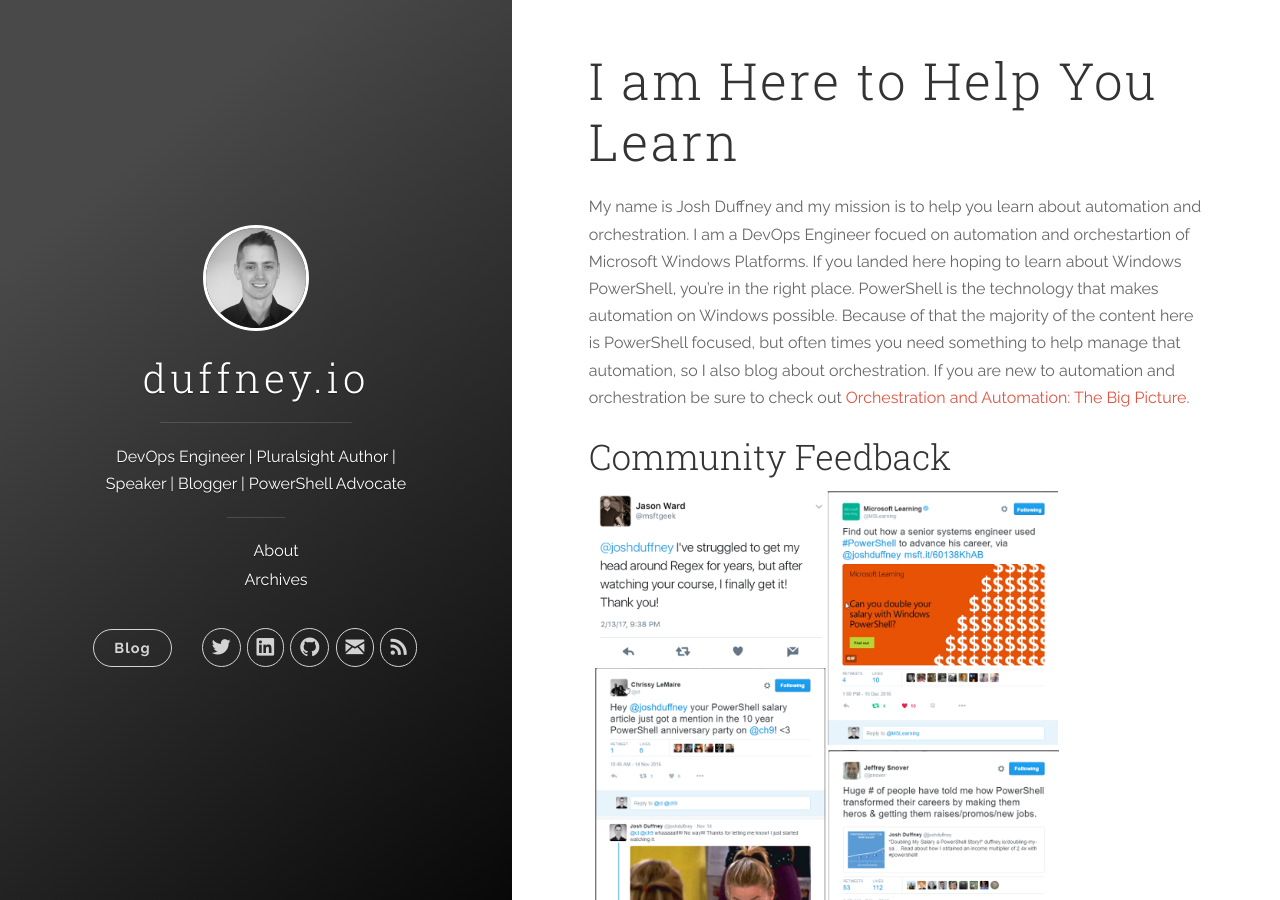
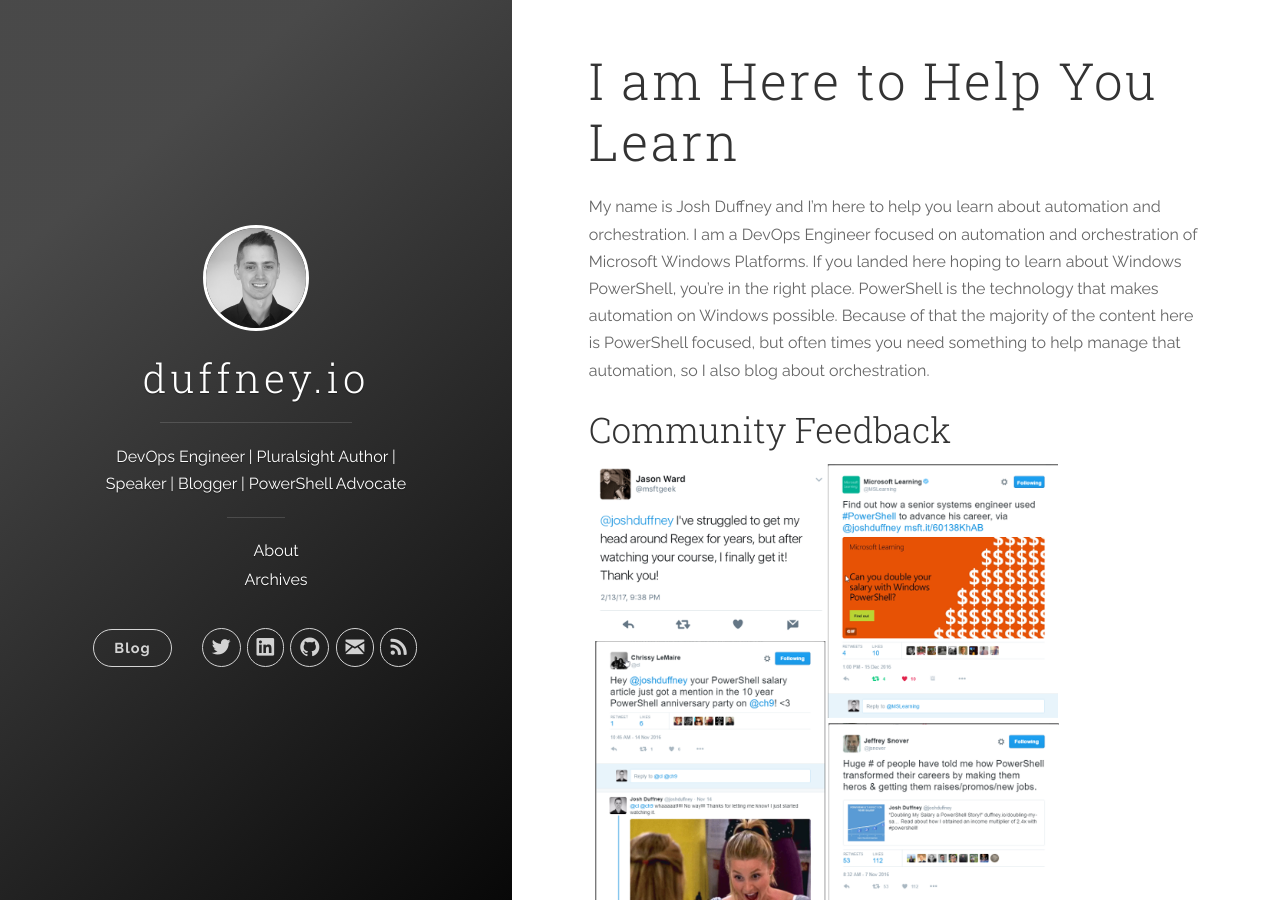
Before and after one commit to AzureDevOps3/duffney.github.io, a Jekyll site: the page built from about.md, in a window 1280 px wide and 900 px high. Built offline with Jekyll 4.4.1, drawn with Linux system fonts in a browser that asks for light colours; nearby versions of some CDN libraries.

```diff
--- a/about.md
+++ b/about.md
@@ -4,7 +4,8 @@ title: I am Here to Help You Learn
 permalink: /about/
 ---
 
-My name is Josh Duffney and my mission is to help you learn about automation and orchestration. I am a DevOps Engineer focued on automation and orchestartion of Microsoft Windows Platforms. If you landed here hoping to learn about Windows PowerShell, you're in the right place. PowerShell is the technology that makes automation on Windows possible. Because of that the majority of the content here is PowerShell focused, but often times you need something to help manage that automation, so I also blog about orchestration. If you are new to automation and orchestration be sure to check out [Orchestration and Automation: The Big Picture](https://app.pluralsight.com/library/courses/orchestration-automation-big-picture).
+My name is Josh Duffney and I'm here to help you learn about automation and orchestration. I am a DevOps Engineer focused on automation and orchestration of Microsoft Windows Platforms. If you landed here hoping to learn about Windows PowerShell, you're in the right place. PowerShell is the technology that makes automation on Windows possible. Because of that the majority of the content here is PowerShell focused, but often times you need something to help manage that automation, so I also blog about orchestration.
+
 
 ## Community Feedback
 
@@ -14,7 +15,6 @@ My name is Josh Duffney and my mission is to help you learn about automation and
 ## Pluralsight Courses
 
 
-
 <iframe width="560" height="315" src="https://www.youtube.com/embed/FFwQ2DjbfVY" frameborder="0" allowfullscreen></iframe>
 
 
```
Also changed, not shown: _posts/2017-09-02-UsingModuleVersionsInvokeDscResource.md (renamed from _drafts/2016-08-25-UsingModuleVersionsInvokeDscResource.md, +2 -2 lines).
